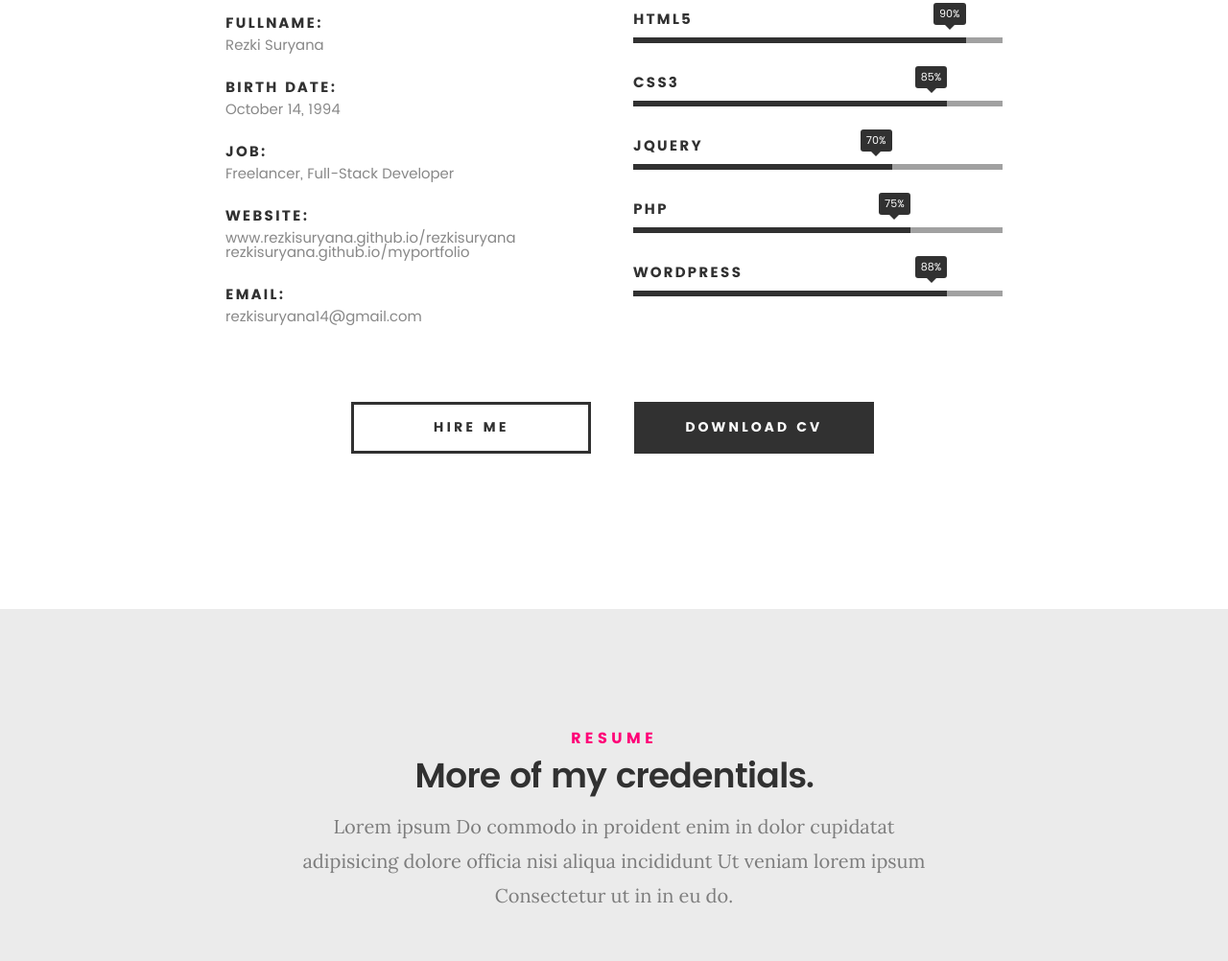
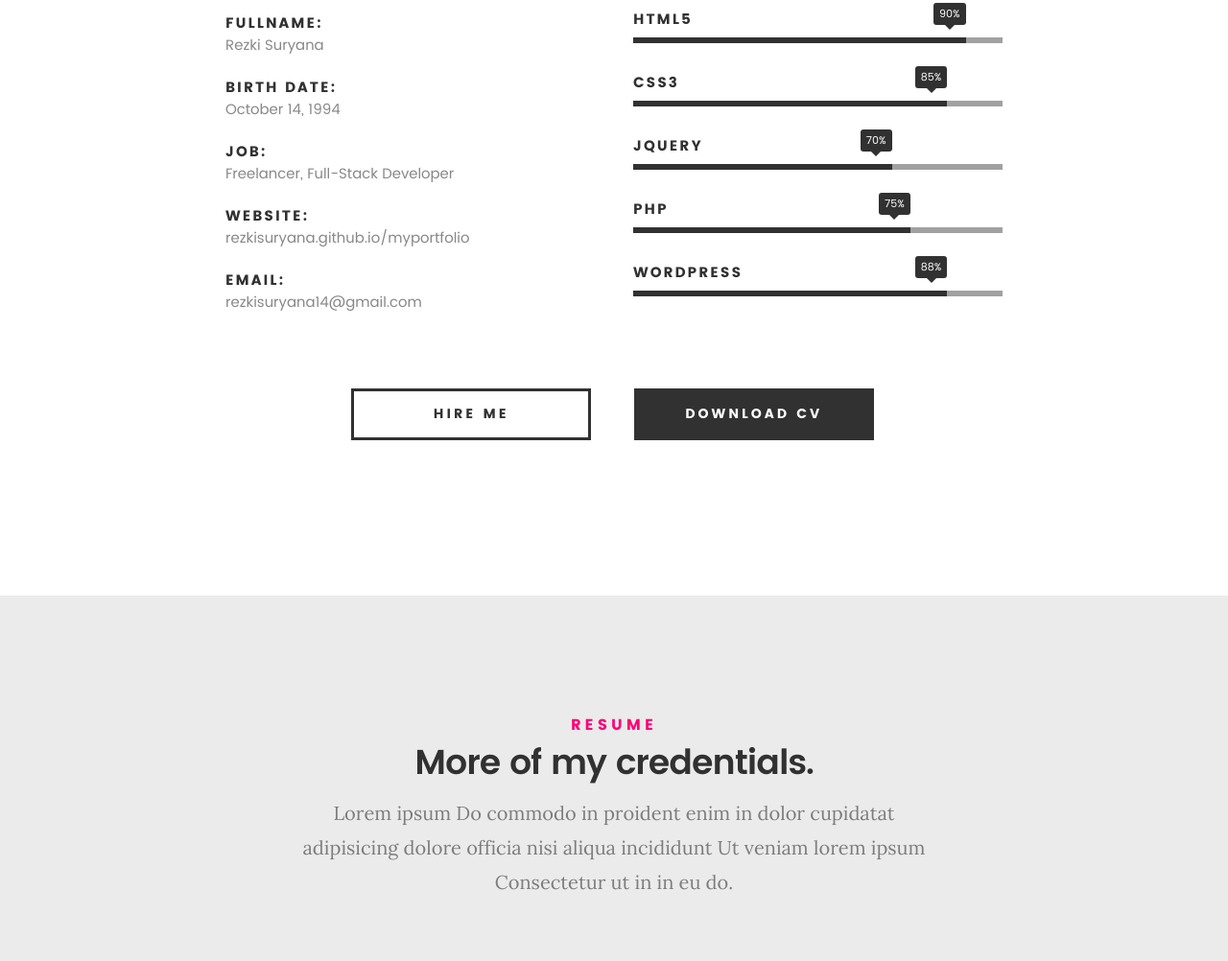
Before and after one commit to Rezkisuryana/myportfolio, a plain HTML site: page index.html in a window 1280 px wide. Shown: the part 1430-2432 px from the top of the page at 96% size. Drawn offline with Linux system fonts and the light colour scheme; files whose address does not match are found by name.

Commit message:
Update index.html

```diff
--- a/index.html
+++ b/index.html
@@ -140,7 +140,6 @@
    				</li>
    				<li>
    					<strong>Website:</strong>
-   					<span>www.rezkisuryana.github.io/rezkisuryana</span>
    					<span>rezkisuryana.github.io/myportfolio</span>
    				</li>
    				<li>
```
